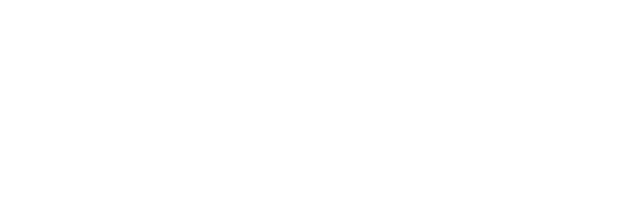
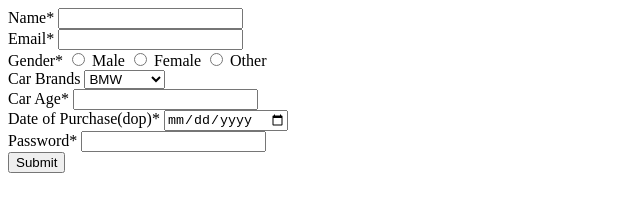
Before and after one commit to acciojob/car-insurance-form-vaishnavipatil978, a website: page main.html in a window 1280 px wide. Shown: the whole page, without its empty margins (0-640 px from the left). Drawn offline with Linux system fonts and the light colour scheme.

Commit message:
created a submission

```diff
--- a/main.html
+++ b/main.html
@@ -8,6 +8,60 @@
 
 <body>
 	<!-- the entire body must be written by student -->
+	<form method="post">
+
+		<div>
+			<label for="name">Name*</label>
+			<input type="text" id="name" required>
+		</div>
+
+		<div>
+			<label for="email">Email*</label>
+			<input type="email" id="email" required>
+		</div>
+
+		<div>
+			<label for="gender">Gender*</label>
+
+			<input type="radio" name="gender" required>
+			<label>Male</label>
+
+			<input type="radio" name="gender" required>
+			<label>Female</label>
+
+			<input type="radio" name="gender" required>
+			<label>Other</label>
+		</div>
+
+		<div>
+			<label for="cars">Car Brands</label>
+			<select name="cars" id="cars" >
+				<option value="BMW">BMW</option>
+				<option value="Audi">Audi</option>
+				<option value="Mercedez">Mercedez</option>
+			</select>
+		</div>
+
+		<div>
+			<label for="carage">Car Age*</label>
+			<input type="number" id="carage" required>
+		</div>
+
+		<div>
+			<label for="dop">Date of Purchase(dop)*</label>
+			<input type="date" id="dop" required>
+		</div>
+
+		<div>
+			<label for="password">Password*</label>
+			<input type="password" id="password" required>
+		</div>
+
+		<div>
+			<button type="submit">Submit</button>
+		</div>
+
+	</form>
     <script type="text/javascript" src="./script.js">
 </script>
 
```
